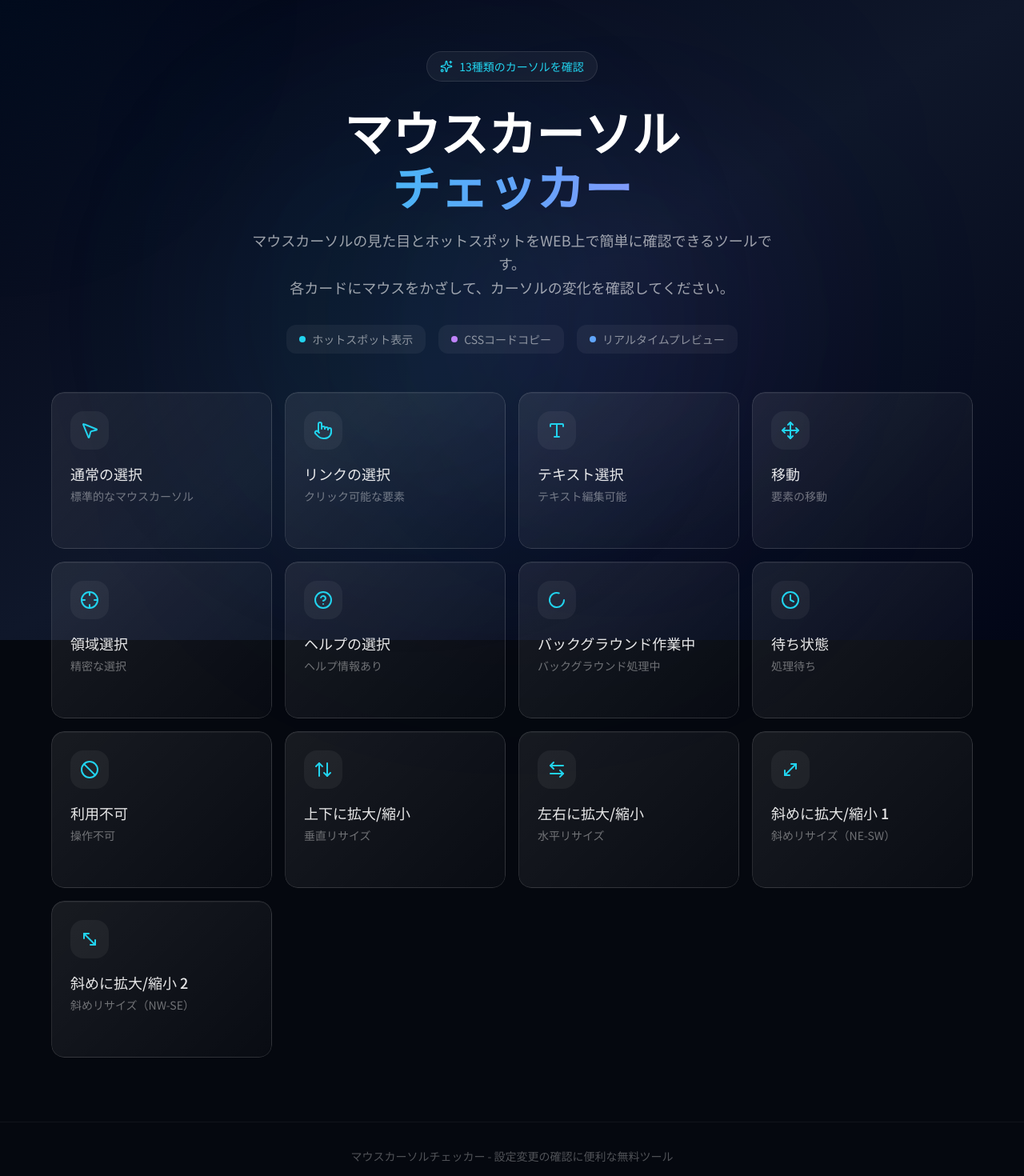
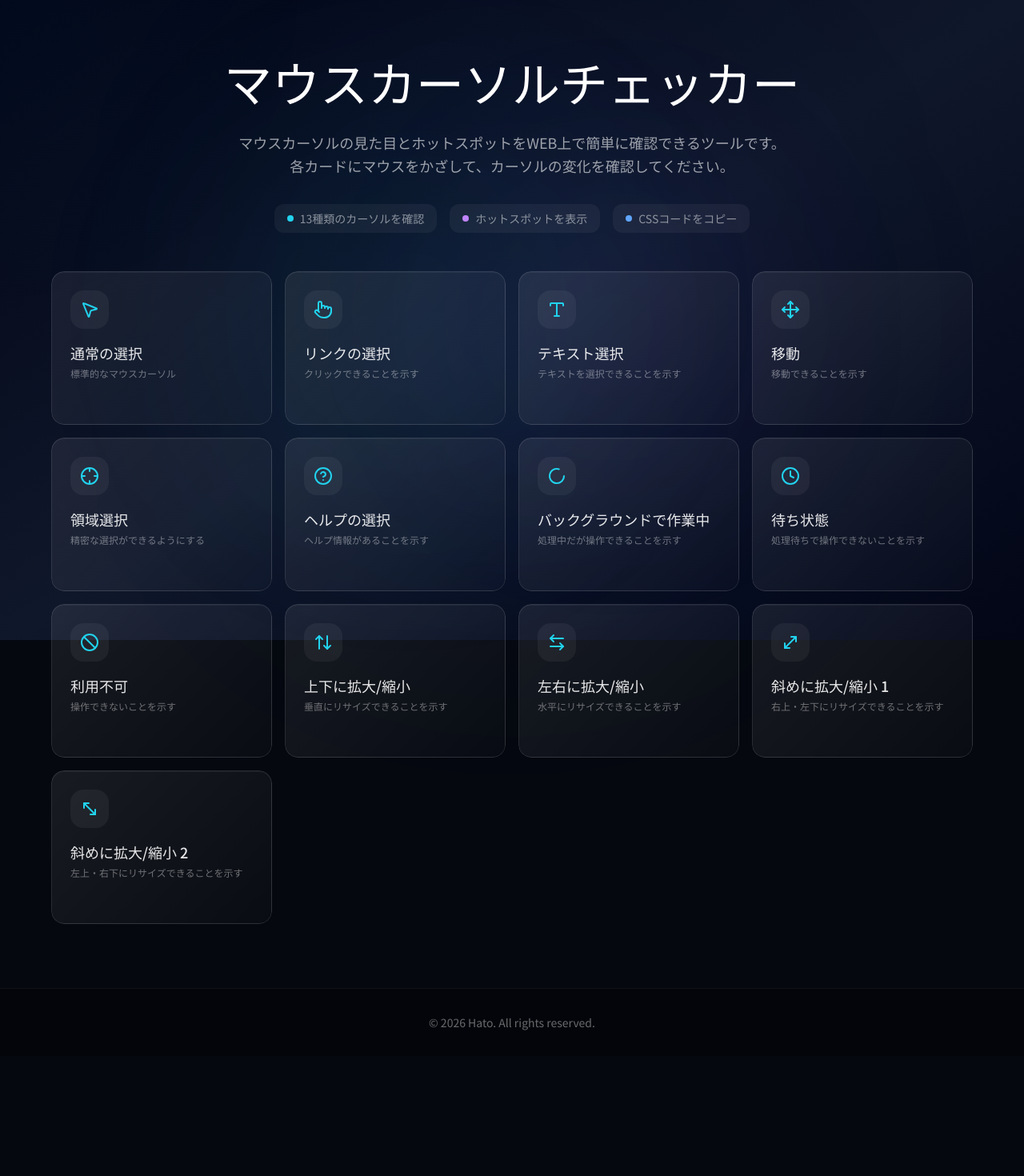
Before and after one commit to hato1198/mouse-cursor-checker-v2, a React (Vite) app: page / in a window 1280 px wide. Shown: the top 1470 px of the page at 80% size. After the commit the page ends 1320 px from the top, so only its background shows below. Built offline with nearby package versions, Linux system fonts and the light colour scheme.

Commit message:
Update UI

```diff
--- a/index.html
+++ b/index.html
@@ -12,16 +12,16 @@
     <meta property="og:description" content="13種類のマウスカーソルの見た目とホットスポットをWEB上で簡単にチェックできるサイトです。" />
     <meta property="og:type" content="website" />
     <meta property="og:locale" content="ja_JP" />
-    <meta property="og:image" content="/ogp.png" />
+    <meta property="og:image" content="https://mouse-cursor-checker.vercel.app/ogp.png" />
 
     <!-- Twitter Card -->
     <meta name="twitter:card" content="summary" />
     <meta name="twitter:title" content="マウスカーソルチェッカー" />
     <meta name="twitter:description" content="13種類のマウスカーソルの見た目とホットスポットをWEB上で簡単にチェックできるサイトです。" />
-    <meta property="twitter:image" content="/ogp.png" />
+    <meta property="twitter:image" content="https://mouse-cursor-checker.vercel.app/ogp.png" />
 
     <!-- Favicon -->
-    <link rel="icon" href="/favicon.ico" type="image/x-icon"/>
+    <link rel="icon" href="https://mouse-cursor-checker.vercel.app/favicon.ico" type="image/x-icon"/>
 
     <title>マウスカーソルチェッカー - カーソル見た目確認ツール</title>
   </head>
--- a/src/App.tsx
+++ b/src/App.tsx
@@ -30,18 +30,18 @@ interface CursorType {
 
 const cursorTypes: CursorType[] = [
   { id: 'default', name: '通常の選択', cssValue: 'default', icon: <MousePointer2 className="w-6 h-6" />, description: '標準的なマウスカーソル' },
-  { id: 'pointer', name: 'リンクの選択', cssValue: 'pointer', icon: <Pointer className="w-6 h-6" />, description: 'クリック可能な要素' },
-  { id: 'text', name: 'テキスト選択', cssValue: 'text', icon: <Type className="w-6 h-6" />, description: 'テキスト編集可能' },
-  { id: 'move', name: '移動', cssValue: 'move', icon: <Move className="w-6 h-6" />, description: '要素の移動' },
-  { id: 'crosshair', name: '領域選択', cssValue: 'crosshair', icon: <Crosshair className="w-6 h-6" />, description: '精密な選択' },
-  { id: 'help', name: 'ヘルプの選択', cssValue: 'help', icon: <HelpCircle className="w-6 h-6" />, description: 'ヘルプ情報あり' },
-  { id: 'progress', name: 'バックグラウンド作業中', cssValue: 'progress', icon: <Loader2 className="w-6 h-6" />, description: 'バックグラウンド処理中' },
-  { id: 'wait', name: '待ち状態', cssValue: 'wait', icon: <Clock className="w-6 h-6" />, description: '処理待ち' },
-  { id: 'not-allowed', name: '利用不可', cssValue: 'not-allowed', icon: <Ban className="w-6 h-6" />, description: '操作不可' },
-  { id: 'ns-resize', name: '上下に拡大/縮小', cssValue: 'ns-resize', icon: <ArrowUpDown className="w-6 h-6" />, description: '垂直リサイズ' },
-  { id: 'ew-resize', name: '左右に拡大/縮小', cssValue: 'ew-resize', icon: <ArrowLeftRight className="w-6 h-6" />, description: '水平リサイズ' },
-  { id: 'nesw-resize', name: '斜めに拡大/縮小 1', cssValue: 'nesw-resize', icon: <MoveDiagonal className="w-6 h-6" />, description: '斜めリサイズ（NE-SW）' },
-  { id: 'nwse-resize', name: '斜めに拡大/縮小 2', cssValue: 'nwse-resize', icon: <MoveDiagonal2 className="w-6 h-6" />, description: '斜めリサイズ（NW-SE）' },
+  { id: 'pointer', name: 'リンクの選択', cssValue: 'pointer', icon: <Pointer className="w-6 h-6" />, description: 'クリックできることを示す' },
+  { id: 'text', name: 'テキスト選択', cssValue: 'text', icon: <Type className="w-6 h-6" />, description: 'テキストを選択できることを示す' },
+  { id: 'move', name: '移動', cssValue: 'move', icon: <Move className="w-6 h-6" />, description: '移動できることを示す' },
+  { id: 'crosshair', name: '領域選択', cssValue: 'crosshair', icon: <Crosshair className="w-6 h-6" />, description: '精密な選択ができるようにする' },
+  { id: 'help', name: 'ヘルプの選択', cssValue: 'help', icon: <HelpCircle className="w-6 h-6" />, description: 'ヘルプ情報があることを示す' },
+  { id: 'progress', name: 'バックグラウンドで作業中', cssValue: 'progress', icon: <Loader2 className="w-6 h-6" />, description: '処理中だが操作できることを示す' },
+  { id: 'wait', name: '待ち状態', cssValue: 'wait', icon: <Clock className="w-6 h-6" />, description: '処理待ちで操作できないことを示す' },
+  { id: 'not-allowed', name: '利用不可', cssValue: 'not-allowed', icon: <Ban className="w-6 h-6" />, description: '操作できないことを示す' },
+  { id: 'ns-resize', name: '上下に拡大/縮小', cssValue: 'ns-resize', icon: <ArrowUpDown className="w-6 h-6" />, description: '垂直にリサイズできることを示す' },
+  { id: 'ew-resize', name: '左右に拡大/縮小', cssValue: 'ew-resize', icon: <ArrowLeftRight className="w-6 h-6" />, description: '水平にリサイズできることを示す' },
+  { id: 'nesw-resize', name: '斜めに拡大/縮小 1', cssValue: 'nesw-resize', icon: <MoveDiagonal className="w-6 h-6" />, description: '右上・左下にリサイズできることを示す' },
+  { id: 'nwse-resize', name: '斜めに拡大/縮小 2', cssValue: 'nwse-resize', icon: <MoveDiagonal2 className="w-6 h-6" />, description: '左上・右下にリサイズできることを示す' },
 ];
 
 function CursorCard({ cursor }: { cursor: CursorType }) {
@@ -75,6 +75,7 @@ function CursorCard({ cursor }: { cursor: CursorType }) {
     setCopied(true);
     toast.success('CSSコードをコピーしました！', {
       description: `cursor: ${cursor.cssValue};`,
+      descriptionClassName: "!text-white/60",
     });
     setTimeout(() => setCopied(false), 2000);
   }, [cursor.cssValue]);
@@ -120,7 +121,7 @@ function CursorCard({ cursor }: { cursor: CursorType }) {
           <h3 className="text-lg font-medium text-white/90 group-hover:text-white transition-colors">
             {cursor.name}
           </h3>
-          <p className="text-sm text-white/40 mt-1 group-hover:text-white/60 transition-colors">
+          <p className="text-xs text-white/40 mt-1 group-hover:text-white/60 transition-colors">
             {cursor.description}
           </p>
         </div>
@@ -213,22 +214,15 @@ function App() {
         {/* Header */}
         <header className="pt-16 pb-12 px-4">
           <div className="max-w-4xl mx-auto text-center">
-            {/* Badge */}
-            <div className="inline-flex items-center gap-2 px-4 py-2 rounded-full bg-white/5 border border-white/10 text-cyan-400 text-sm mb-8 animate-fade-in">
-              <Sparkles className="w-4 h-4" />
-              <span>13種類のカーソルを確認</span>
-            </div>
 
             {/* Title */}
-            <h1 className="text-5xl md:text-6xl font-bold text-white mb-6 animate-fade-in-up">
+            <h1 className="text-5xl md:text-6xl font-thin text-white py-2 mb-6 animate-fade-in-up">
               マウスカーソル
-              <span className="block mt-2 bg-gradient-to-r from-cyan-400 via-blue-400 to-purple-400 bg-clip-text text-transparent">
-                チェッカー
-              </span>
+              <br className="sm:hidden" />チェッカー
             </h1>
 
             {/* Description */}
-            <p className="text-lg text-white/60 max-w-2xl mx-auto leading-relaxed animate-fade-in-up" style={{ animationDelay: '0.1s' }}>
+            <p className="text-lg text-white/60 max-w-3xl mx-auto leading-relaxed animate-fade-in-up" style={{ animationDelay: '0.1s' }}>
               マウスカーソルの見た目とホットスポットをWEB上で簡単に確認できるツールです。
               <br className="hidden md:block" />
               各カードにマウスをかざして、カーソルの変化を確認してください。
@@ -238,15 +232,15 @@ function App() {
             <div className="flex flex-wrap justify-center gap-4 mt-8 animate-fade-in-up" style={{ animationDelay: '0.2s' }}>
               <div className="flex items-center gap-2 px-4 py-2 rounded-lg bg-white/5 text-white/50 text-sm">
                 <div className="w-2 h-2 rounded-full bg-cyan-400" />
-                <span>ホットスポット表示</span>
+                <span>13種類のカーソルを確認</span>
               </div>
               <div className="flex items-center gap-2 px-4 py-2 rounded-lg bg-white/5 text-white/50 text-sm">
                 <div className="w-2 h-2 rounded-full bg-purple-400" />
-                <span>CSSコードコピー</span>
+                <span>ホットスポットを表示</span>
               </div>
               <div className="flex items-center gap-2 px-4 py-2 rounded-lg bg-white/5 text-white/50 text-sm">
                 <div className="w-2 h-2 rounded-full bg-blue-400" />
-                <span>リアルタイムプレビュー</span>
+                <span>CSSコードをコピー</span>
               </div>
             </div>
           </div>
@@ -270,10 +264,10 @@ function App() {
         </main>
 
         {/* Footer */}
-        <footer className="py-8 px-4 border-t border-white/5">
+        <footer className="py-8 px-4 border-t border-white/5 bg-black/30">
           <div className="max-w-6xl mx-auto text-center">
-            <p className="text-white/30 text-sm">
-              マウスカーソルチェッカー - 設定変更の確認に便利な無料ツール
+            <p className="text-white/40 text-sm">
+              © {new Date().getFullYear()} Hato. All rights reserved.
             </p>
           </div>
         </footer>
```
Also changed, not shown: 3 other files (tests, documents, lock files or other folders).
